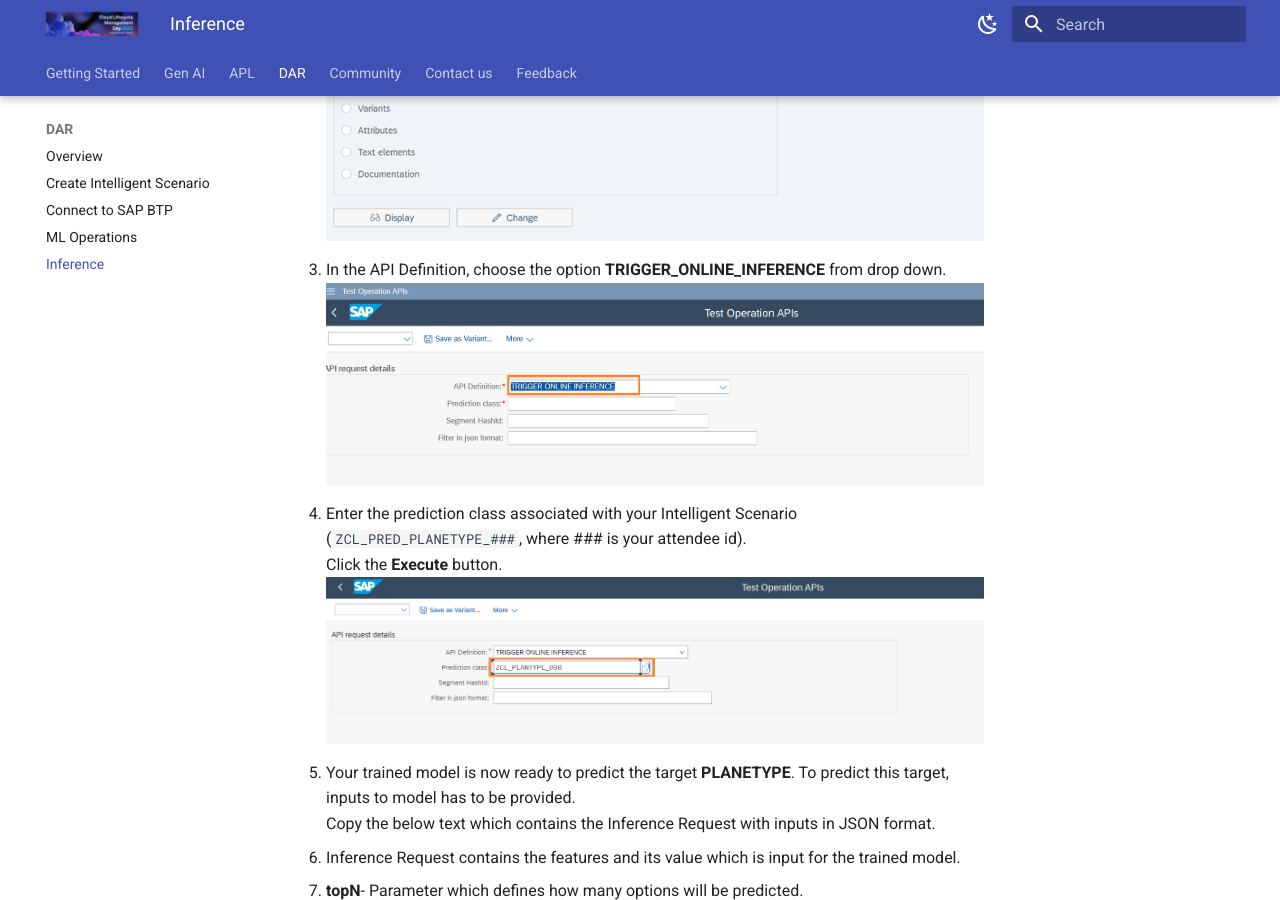
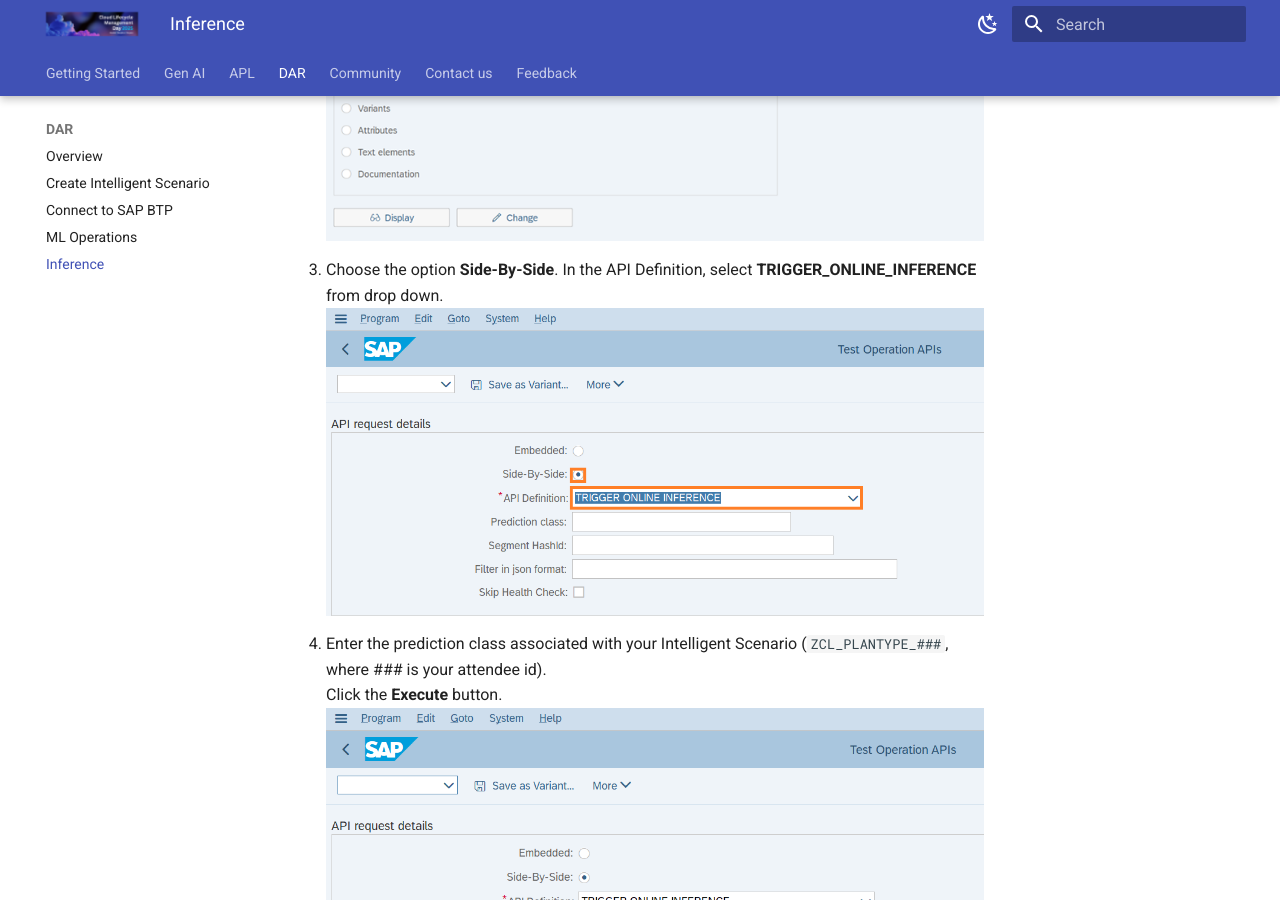
Before and after one commit to SAP-CLM-SL/ISLM, an MkDocs documentation site: the page built from docs/ISLM_with_SAPAIServices_BTP/inference.md, in a window 1280 px wide and 900 px high, scrolled down 624 px. Built offline with MkDocs 1.6.1 and Material for MkDocs 9.7.7, drawn with Linux system fonts in a browser that asks for light colours.

Commit message:
Update DAR inference images and steps

````diff
--- a/docs/ISLM_with_SAPAIServices_BTP/inference.md
+++ b/docs/ISLM_with_SAPAIServices_BTP/inference.md
@@ -8,16 +8,13 @@
 2. Enter the Report Name as `ZR_ISLM_TEST_OPERATION_API` and Click the **Execute** button.
    ![](./images/56.png)
 
-3. In the API Definition, choose the option **TRIGGER_ONLINE_INFERENCE** from drop down.
-   ![](./images/57.png)
+3. Choose the option **Side-By-Side**. In the API Definition, select **TRIGGER_ONLINE_INFERENCE** from drop down.
+   ![](./images/SelectOnlineInference.png)
 
-4. Enter the prediction class associated with your Intelligent Scenario (`ZCL_PRED_PLANETYPE_###`, where ### is your attendee id). <br/> Click the **Execute** button.
-   ![](./images/58.png)
+4. Enter the prediction class associated with your Intelligent Scenario (`ZCL_PLANTYPE_###`, where ### is your attendee id). <br/> Click the **Execute** button.
+   ![](./images/SelectPredictionClass.png)
 
-5. Your trained model is now ready to predict the target **PLANETYPE**. To predict this target, inputs to model has to be provided. <br/> Copy the below text which contains the Inference Request with inputs in JSON format.
-   - Inference Request contains the features and its value which is input for the trained model.
-   - **topN**- Parameter which defines how many options will be predicted.
-   - Inputs would be **FLDATE, PRICE, SEATSMAX, SEATSOCC, SEATSMAX_B, SEATSMAX_F, SEATSOCC_B, SEATSOCC_F, PAYMENTSUM, CURRENCY**.
+5. Your trained model is now ready to predict the target **PLANETYPE**. To predict this target, inputs to model has to be provided. <br/> Copy the below text which contains the Inference Request with inputs in JSON format.<br/> Inference Request contains the features and its value which is input for the trained model. <br/> **topN**- Parameter which defines how many options will be predicted. <br/> Inputs would be **FLDATE, PRICE, SEATSMAX, SEATSOCC, SEATSMAX_B, SEATSMAX_F, SEATSOCC_B, SEATSOCC_F, PAYMENTSUM, CURRENCY**.
 ```json
 {
   "topN": 2,
@@ -74,9 +71,7 @@
 6. Paste the copied text in the **text editor**. Click on **tick** icon.
    ![](./images/59.png)
 
-7. View the response from the trained model. <br/> In the response, you find the values that the model predicted. This includes the value that is predicted and the probability. <br/>The probability describes how certain the model is about its prediction. **If the probability is close to 1, the model is very certain**. Model predicts the PLANETYPE with two possible values(as defined in Inference request **"topN": 2** <br>
-   - For predicted value of **A319-100**, the probability will be **1.0**.
-   - For predicted value of **747-400**, the probability will be **0.0**.
+7. View the response from the trained model. <br/> In the response, you find the values that the model predicted. This includes the value that is predicted and the probability. <br/>The probability describes how certain the model is about its prediction. **If the probability is close to 1, the model is very certain**. Model predicts the PLANETYPE with two possible values(as defined in Inference request **"topN": 2**). <br> For predicted value of **A319-100**, the probability will be **1.0**. <br/> For predicted value of **747-400**, the probability will be **0.0**.
 ![](./images/60.png)
 
 **Note: The predicted values and the probabilities depend heavily on the inputs, the training data as well as the training metrics**
````
